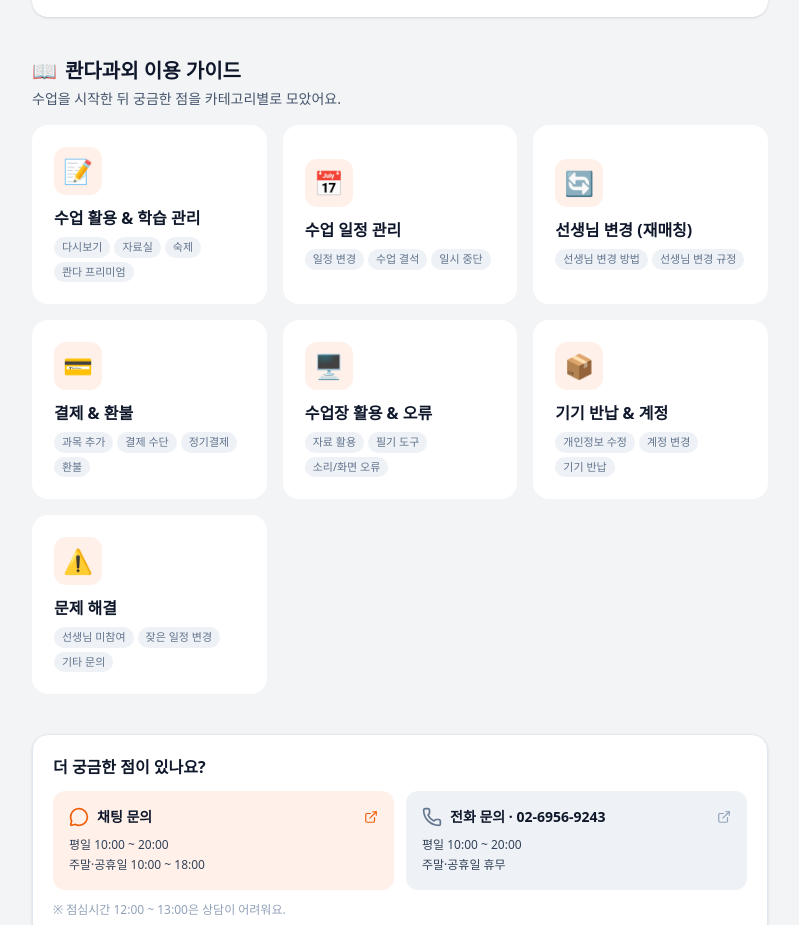
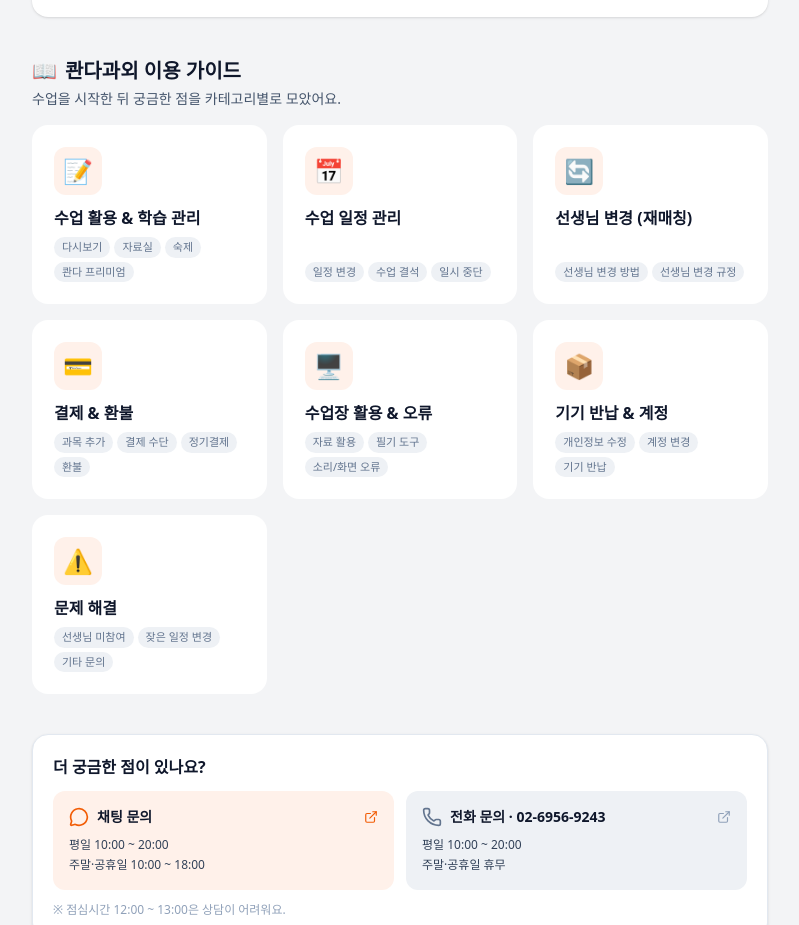
Before and after one commit to 922wzdz-cyber/guide, a React (Vite) app: page / in a window 1280 px wide. Shown: the part 811-1736 px from the top of the page, without its empty margins (240-1039 px from the left). Built offline with nearby package versions, Linux system fonts and the light colour scheme; a web font is replaced by a local one.

Commit message:
Update qanda-help-center.tsx

```diff
--- a/src/qanda-help-center.tsx
+++ b/src/qanda-help-center.tsx
@@ -818,7 +818,7 @@ export default function HelpCenter() {
 
             <div className="flex items-center gap-2 mb-1"><span className="text-xl">📖</span><h2 className="text-lg sm:text-xl font-bold text-slate-900">콴다과외 이용 가이드</h2></div>
             <p className="text-sm text-slate-600 mb-4">수업을 시작한 뒤 궁금한 점을 카테고리별로 모았어요.</p>
-            <div className="grid grid-cols-2 sm:grid-cols-3 gap-3 sm:gap-4">{categories.map((c) => <CatCard key={c.id} c={c} onClick={() => { setActiveCat(c.id); setOpenQ(null); }} />)}</div>
+            <div className="grid grid-cols-2 sm:grid-cols-3 gap-3 sm:gap-4 items-stretch">{categories.map((c) => <CatCard key={c.id} c={c} onClick={() => { setActiveCat(c.id); setOpenQ(null); }} />)}</div>
           </>
         )}
 
@@ -919,12 +919,12 @@ function Slide({ sl }) {
 
 function CatCard({ c, onClick }) {
   return (
-    <button onClick={onClick} className="bg-white rounded-2xl p-4 sm:p-5 text-left border-2 border-transparent transition"
+    <button onClick={onClick} className="w-full h-full flex flex-col bg-white rounded-2xl p-4 sm:p-5 text-left border-2 border-transparent transition"
       onMouseEnter={(e) => { e.currentTarget.style.borderColor = BRAND; e.currentTarget.style.transform = "translateY(-2px)"; }}
       onMouseLeave={(e) => { e.currentTarget.style.borderColor = "transparent"; e.currentTarget.style.transform = ""; }}>
       <div className="w-12 h-12 rounded-xl flex items-center justify-center text-2xl mb-3" style={{ backgroundColor: BRAND_SOFT }}>{c.emoji}</div>
       <h3 className="font-bold text-slate-900 text-sm sm:text-base mb-2 leading-snug">{c.title}</h3>
-      <div className="flex flex-wrap gap-1">{c.sub.map((t) => (<span key={t} className="text-[11px] text-slate-500 rounded-full px-2 py-0.5" style={{ backgroundColor: PANEL }}>{t}</span>))}</div>
+      <div className="flex flex-wrap gap-1 mt-auto">{c.sub.map((t) => (<span key={t} className="text-[11px] text-slate-500 rounded-full px-2 py-0.5" style={{ backgroundColor: PANEL }}>{t}</span>))}</div>
     </button>
   );
 }
```
